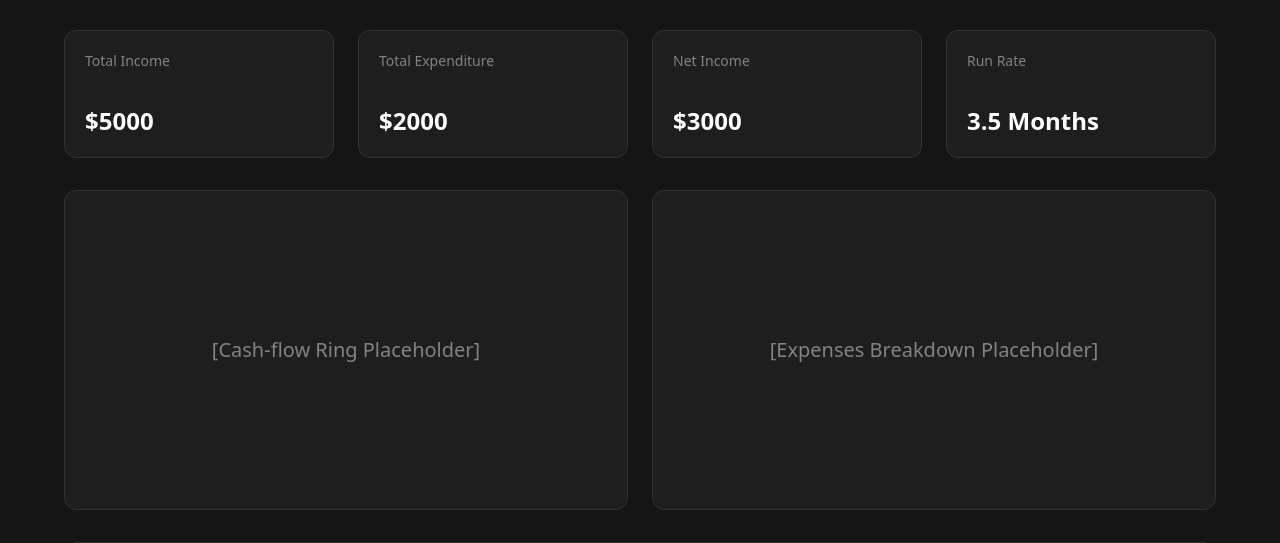
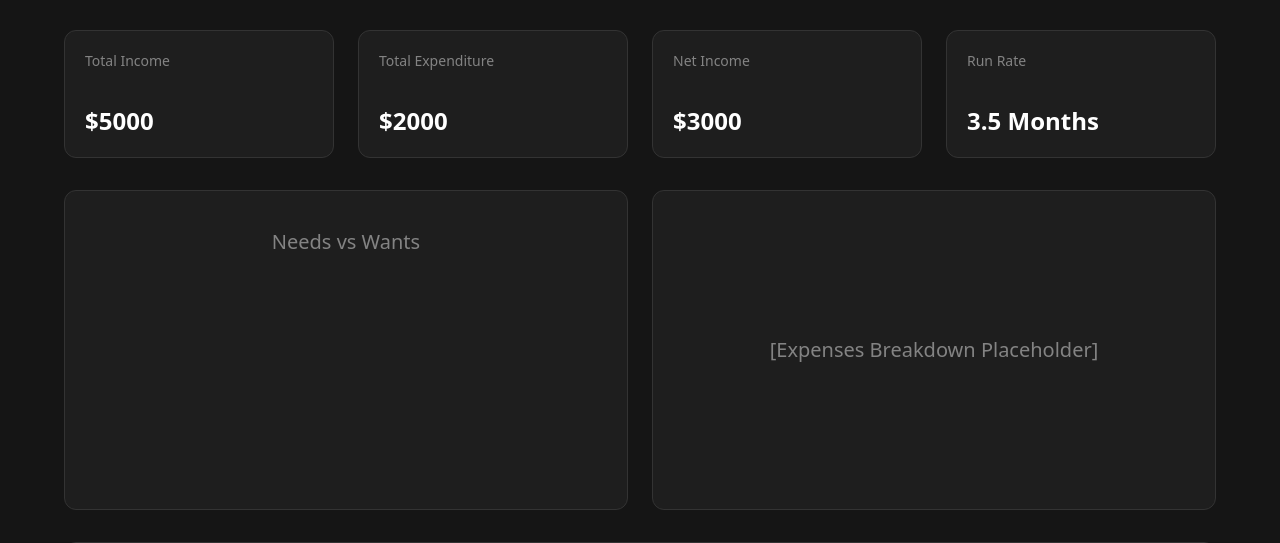
Before and after one commit to taku-muk/CITS3403-Project-Group42, a Flask app: template app/templates/visualise.html in a window 1280 px wide. Shown: the part 222-765 px from the top of the page. Run offline with Flask 3, Linux system fonts and the light colour scheme; the template is opened without the code that fills it, so the values that code supplies are empty; a map, chart or similar area stays blank; some libraries are stand-ins or nearby versions.

Commit message:
Add Needs vs Wants pie chart using Chart.js

```diff
--- a/app/templates/visualise_components/cashflow_ring.html
+++ b/app/templates/visualise_components/cashflow_ring.html
@@ -1,3 +1,4 @@
-<div class="bg-[#1e1e1e] p-6 rounded-xl border border-[#333] flex items-center justify-center h-80">
-    <h2 class="text-[#838383] text-xl">[Cash-flow Ring Placeholder]</h2>
-  </div>
+<div class="bg-[#1e1e1e] p-6 rounded-xl border border-[#333] flex flex-col items-center justify-center h-80">
+  <h2 class="text-[#838383] text-xl mb-4">Needs vs Wants</h2>
+  <canvas id="needsWantsChart" width="200" height="200"></canvas>
+</div>
```
